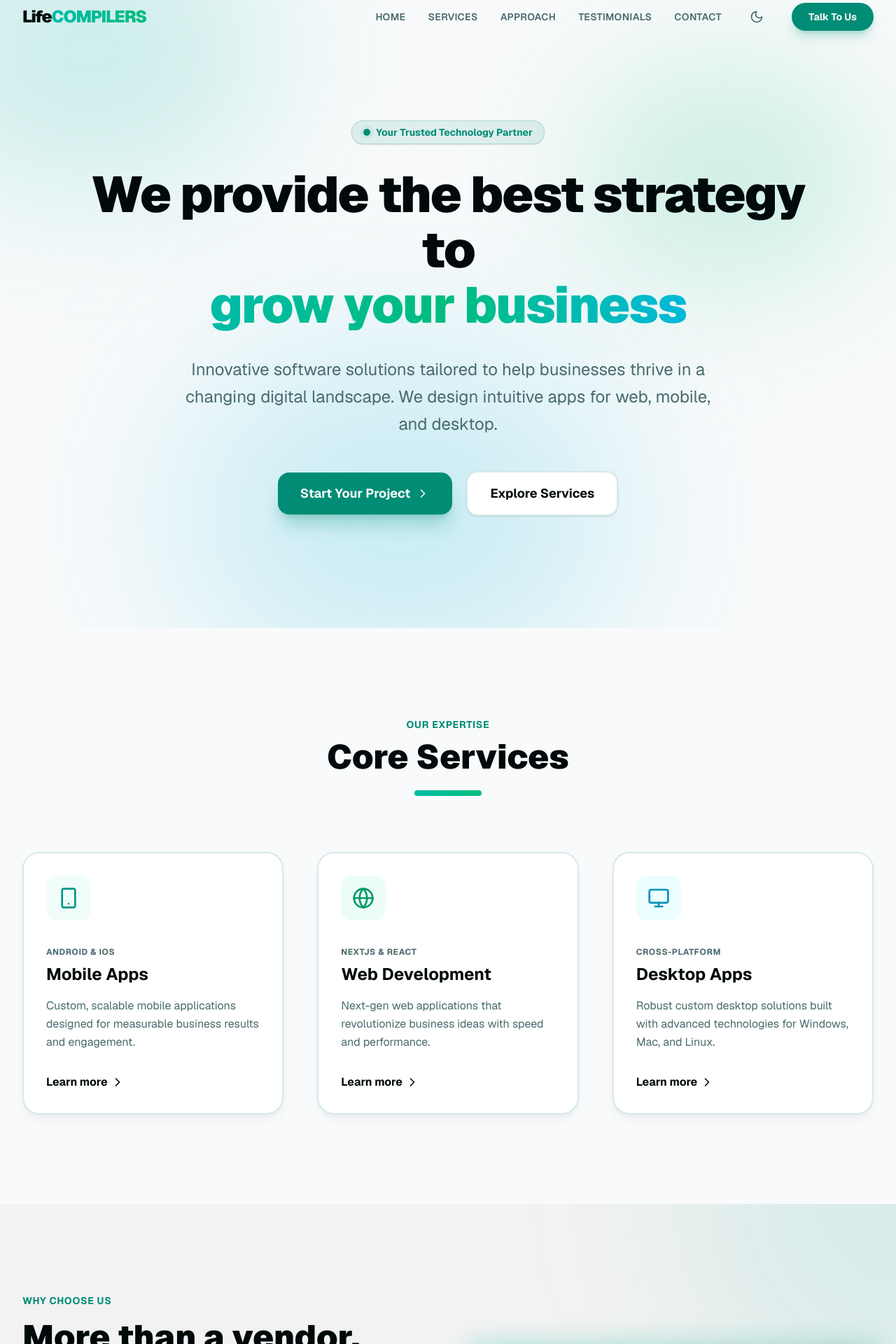
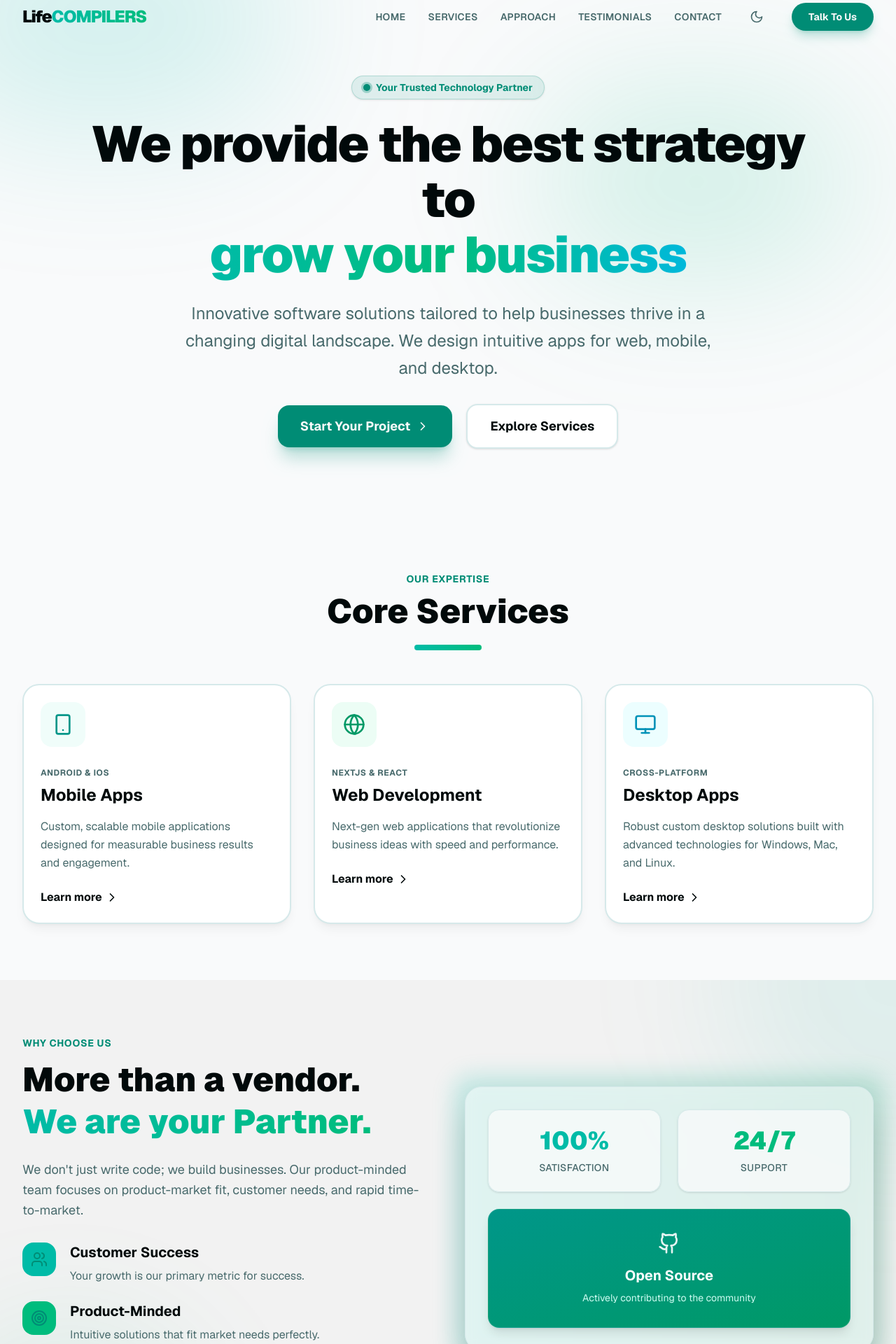
Before and after one commit to lifecompilers/lifecompilers.com, a Next.js app: page / in a window 1280 px wide. Shown: the part 20-1940 px from the top of the page at 70% size. Built offline with nearby package versions, Linux system fonts and the light colour scheme.

Commit message:
refactor: optimize spacing in multiple components
Reduce padding and margins for balanced layout.

Co-authored-by: Zilu Ramkrishna Rane <9009188+zilurrane@users.noreply.github.com>

```diff
--- a/app/globals.css
+++ b/app/globals.css
@@ -1,5 +1,5 @@
-@import 'tailwindcss';
-@import 'tw-animate-css';
+@import "tailwindcss";
+@import "tw-animate-css";
 
 @custom-variant dark (&:is(.dark *));
 
@@ -34,8 +34,20 @@
   --border: oklch(0.92 0.02 200);
   --input: oklch(0.92 0.02 200);
   --ring: oklch(0.55 0.15 180);
-
+  --chart-1: oklch(0.646 0.222 41.116);
+  --chart-2: oklch(0.6 0.118 184.704);
+  --chart-3: oklch(0.398 0.07 227.392);
+  --chart-4: oklch(0.828 0.189 84.429);
+  --chart-5: oklch(0.769 0.188 70.08);
   --radius: 0.75rem;
+  --sidebar: oklch(0.985 0 0);
+  --sidebar-foreground: oklch(0.145 0 0);
+  --sidebar-primary: oklch(0.205 0 0);
+  --sidebar-primary-foreground: oklch(0.985 0 0);
+  --sidebar-accent: oklch(0.97 0 0);
+  --sidebar-accent-foreground: oklch(0.205 0 0);
+  --sidebar-border: oklch(0.922 0 0);
+  --sidebar-ring: oklch(0.708 0 0);
 }
 
 .dark {
@@ -68,11 +80,24 @@
   --border: oklch(0.2 0.04 200);
   --input: oklch(0.2 0.04 200);
   --ring: oklch(0.5 0.15 180);
+  --chart-1: oklch(0.488 0.243 264.376);
+  --chart-2: oklch(0.696 0.17 162.48);
+  --chart-3: oklch(0.769 0.188 70.08);
+  --chart-4: oklch(0.627 0.265 303.9);
+  --chart-5: oklch(0.645 0.246 16.439);
+  --sidebar: oklch(0.205 0 0);
+  --sidebar-foreground: oklch(0.985 0 0);
+  --sidebar-primary: oklch(0.488 0.243 264.376);
+  --sidebar-primary-foreground: oklch(0.985 0 0);
+  --sidebar-accent: oklch(0.269 0 0);
+  --sidebar-accent-foreground: oklch(0.985 0 0);
+  --sidebar-border: oklch(0.269 0 0);
+  --sidebar-ring: oklch(0.439 0 0);
 }
 
 @theme inline {
-  --font-sans: 'Geist', 'Geist Fallback';
-  --font-mono: 'Geist Mono', 'Geist Mono Fallback';
+  --font-sans: "Geist", "Geist Fallback";
+  --font-mono: "Geist Mono", "Geist Mono Fallback";
   --color-background: var(--background);
   --color-foreground: var(--foreground);
   --color-card: var(--card);
@@ -92,24 +117,35 @@
   --color-border: var(--border);
   --color-input: var(--input);
   --color-ring: var(--ring);
+  --color-chart-1: var(--chart-1);
+  --color-chart-2: var(--chart-2);
+  --color-chart-3: var(--chart-3);
+  --color-chart-4: var(--chart-4);
+  --color-chart-5: var(--chart-5);
   --radius-sm: calc(var(--radius) - 4px);
   --radius-md: calc(var(--radius) - 2px);
   --radius-lg: var(--radius);
   --radius-xl: calc(var(--radius) + 4px);
+  --color-sidebar: var(--sidebar);
+  --color-sidebar-foreground: var(--sidebar-foreground);
+  --color-sidebar-primary: var(--sidebar-primary);
+  --color-sidebar-primary-foreground: var(--sidebar-primary-foreground);
+  --color-sidebar-accent: var(--sidebar-accent);
+  --color-sidebar-accent-foreground: var(--sidebar-accent-foreground);
+  --color-sidebar-border: var(--sidebar-border);
+  --color-sidebar-ring: var(--sidebar-ring);
 
-  --animate-blob: blob 7s infinite;
-  --animate-float: float 6s ease-in-out infinite;
+  /* Simplified blob animation for better performance */
+  --animate-blob: blob 10s ease-in-out infinite;
 
   @keyframes blob {
-    0% { transform: translate(0px, 0px) scale(1); }
-    33% { transform: translate(30px, -50px) scale(1.1); }
-    66% { transform: translate(-20px, 20px) scale(0.9); }
-    100% { transform: translate(0px, 0px) scale(1); }
-  }
-
-  @keyframes float {
-    0%, 100% { transform: translateY(0); }
-    50% { transform: translateY(-20px); }
+    0%,
+    100% {
+      transform: translate(0, 0) scale(1);
+    }
+    50% {
+      transform: translate(20px, -30px) scale(1.05);
+    }
   }
 }
 
@@ -118,6 +154,29 @@
     @apply border-border outline-ring/50;
   }
   body {
-    @apply bg-background text-foreground transition-colors duration-300;
+    @apply bg-background text-foreground;
+  }
+
+  /* Add smooth scroll behavior and performance hints */
+  html {
+    scroll-behavior: smooth;
+  }
+
+  /* Optimize animations for better scroll performance */
+  @media (prefers-reduced-motion: no-preference) {
+    .animate-blob {
+      will-change: transform;
+    }
+  }
+
+  /* Disable animations for users who prefer reduced motion */
+  @media (prefers-reduced-motion: reduce) {
+    *,
+    *::before,
+    *::after {
+      animation-duration: 0.01ms !important;
+      animation-iteration-count: 1 !important;
+      transition-duration: 0.01ms !important;
+    }
   }
 }
--- a/components/approach.tsx
+++ b/components/approach.tsx
@@ -1,33 +1,55 @@
-import React from 'react';
-import { Users, Target, Rocket, Github } from 'lucide-react';
+import { Users, Target, Rocket, Github } from "lucide-react"
 
 const Approach = () => {
   return (
-    <section id="approach" className="py-32 bg-foreground/5 dark:bg-background relative overflow-hidden">
-      {/* Colorful Background Elements */}
-      <div className="absolute top-0 right-0 w-[600px] h-[600px] bg-teal-500/10 rounded-full blur-[120px] -translate-y-1/2 translate-x-1/2 pointer-events-none"></div>
-      <div className="absolute bottom-0 left-0 w-[500px] h-[500px] bg-emerald-500/10 rounded-full blur-[100px] translate-y-1/2 -translate-x-1/4 pointer-events-none"></div>
+    <section id="approach" className="py-20 bg-foreground/5 dark:bg-background relative overflow-hidden">
+      <div className="absolute top-0 right-0 w-[500px] h-[500px] bg-teal-500/8 rounded-full blur-[100px] -translate-y-1/2 translate-x-1/2 pointer-events-none"></div>
+      <div className="absolute bottom-0 left-0 w-[400px] h-[400px] bg-emerald-500/8 rounded-full blur-[80px] translate-y-1/2 -translate-x-1/4 pointer-events-none"></div>
 
       <div className="max-w-7xl mx-auto px-4 sm:px-6 lg:px-8 relative z-10">
-        <div className="grid lg:grid-cols-2 gap-20 items-center">
+        <div className="grid lg:grid-cols-2 gap-12 items-center">
           <div>
             <h2 className="text-primary font-bold tracking-wider uppercase text-sm mb-3">Why Choose Us</h2>
-            <h3 className="text-4xl md:text-5xl font-black text-foreground mb-8 leading-tight">
-              More than a vendor.<br/>
-              <span className="text-transparent bg-clip-text bg-gradient-to-r from-teal-500 to-emerald-500">We are your Partner.</span>
+            <h3 className="text-4xl md:text-5xl font-black text-foreground mb-6 leading-tight">
+              More than a vendor.
+              <br />
+              <span className="text-transparent bg-clip-text bg-gradient-to-r from-teal-500 to-emerald-500">
+                We are your Partner.
+              </span>
             </h3>
-            <p className="text-muted-foreground text-lg mb-10 leading-relaxed">
-              We don't just write code; we build businesses. Our product-minded team focuses on product-market fit, customer needs, and rapid time-to-market.
+            <p className="text-muted-foreground text-lg mb-8 leading-relaxed">
+              We don't just write code; we build businesses. Our product-minded team focuses on product-market fit,
+              customer needs, and rapid time-to-market.
             </p>
 
-            <div className="space-y-8">
+            <div className="space-y-6">
               {[
-                { title: "Customer Success", desc: "Your growth is our primary metric for success.", icon: Users, color: "bg-teal-500", text: "text-teal-400" },
-                { title: "Product-Minded", desc: "Intuitive solutions that fit market needs perfectly.", icon: Target, color: "bg-emerald-500", text: "text-emerald-400" },
-                { title: "Innovative Tech", desc: "Leveraging React, NextJS, and modern stacks.", icon: Rocket, color: "bg-cyan-500", text: "text-cyan-400" }
+                {
+                  title: "Customer Success",
+                  desc: "Your growth is our primary metric for success.",
+                  icon: Users,
+                  color: "bg-teal-500",
+                  text: "text-teal-400",
+                },
+                {
+                  title: "Product-Minded",
+                  desc: "Intuitive solutions that fit market needs perfectly.",
+                  icon: Target,
+                  color: "bg-emerald-500",
+                  text: "text-emerald-400",
+                },
+                {
+                  title: "Innovative Tech",
+                  desc: "Leveraging React, NextJS, and modern stacks.",
+                  icon: Rocket,
+                  color: "bg-cyan-500",
+                  text: "text-cyan-400",
+                },
               ].map((item, i) => (
                 <div key={i} className="flex gap-5 items-start">
-                  <div className={`flex-shrink-0 w-12 h-12 rounded-xl ${item.color} bg-opacity-10 dark:bg-opacity-20 flex items-center justify-center text-primary`}>
+                  <div
+                    className={`flex-shrink-0 w-12 h-12 rounded-xl ${item.color} bg-opacity-10 dark:bg-opacity-20 flex items-center justify-center text-primary`}
+                  >
                     <item.icon size={24} />
                   </div>
                   <div>
@@ -41,17 +63,17 @@ const Approach = () => {
 
           <div className="relative">
             <div className="absolute -inset-4 bg-gradient-to-r from-teal-500 to-emerald-600 rounded-3xl blur-lg opacity-20 dark:opacity-30"></div>
-            <div className="bg-card/50 backdrop-blur-sm border border-border rounded-3xl p-8 lg:p-10 relative shadow-2xl">
+            <div className="bg-card/50 backdrop-blur-sm border border-border rounded-3xl p-6 lg:p-8 relative shadow-2xl">
               <div className="grid grid-cols-2 gap-6">
-                <div className="bg-background/80 p-6 rounded-2xl border border-border text-center transform hover:-translate-y-1 transition-transform shadow-sm">
+                <div className="bg-background/80 p-6 rounded-2xl border border-border text-center transform hover:-translate-y-1 transition-transform duration-200 shadow-sm">
                   <div className="text-4xl font-black text-teal-500 mb-2">100%</div>
                   <div className="text-sm font-medium text-muted-foreground uppercase tracking-wide">Satisfaction</div>
                 </div>
-                <div className="bg-background/80 p-6 rounded-2xl border border-border text-center transform hover:-translate-y-1 transition-transform delay-100 shadow-sm">
+                <div className="bg-background/80 p-6 rounded-2xl border border-border text-center transform hover:-translate-y-1 transition-transform duration-200 shadow-sm">
                   <div className="text-4xl font-black text-emerald-500 mb-2">24/7</div>
                   <div className="text-sm font-medium text-muted-foreground uppercase tracking-wide">Support</div>
                 </div>
-                <div className="bg-gradient-to-br from-teal-600 to-emerald-600 p-8 rounded-2xl border border-white/10 text-center col-span-2 transform hover:-translate-y-1 transition-transform delay-200 shadow-lg">
+                <div className="bg-gradient-to-br from-teal-600 to-emerald-600 p-8 rounded-2xl border border-white/10 text-center col-span-2 transform hover:-translate-y-1 transition-transform duration-200 shadow-lg">
                   <Github className="w-8 h-8 text-white mx-auto mb-4 opacity-90" />
                   <div className="text-xl font-bold text-white mb-2">Open Source</div>
                   <div className="text-sm text-teal-100">Actively contributing to the community</div>
@@ -62,7 +84,7 @@ const Approach = () => {
         </div>
       </div>
     </section>
-  );
-};
+  )
+}
 
-export default Approach;
+export default Approach
--- a/components/hero.tsx
+++ b/components/hero.tsx
@@ -1,19 +1,16 @@
-import React from 'react';
-import { ChevronRight } from 'lucide-react';
+import { ChevronRight } from "lucide-react"
 
 const Hero = () => {
   return (
-    <section id="home" className="relative pt-32 pb-24 lg:pt-48 lg:pb-40 overflow-hidden bg-background">
-      {/* Vibrant Background Blobs */}
+    <section id="home" className="relative pt-24 pb-16 lg:pt-32 lg:pb-24 overflow-hidden bg-background">
       <div className="absolute top-0 left-0 w-full h-full overflow-hidden pointer-events-none">
-        <div className="absolute -top-[10%] -left-[10%] w-[40%] h-[40%] rounded-full bg-teal-500/20 blur-[120px] mix-blend-multiply dark:mix-blend-screen animate-blob"></div>
-        <div className="absolute top-[10%] right-[0%] w-[35%] h-[35%] rounded-full bg-emerald-500/20 blur-[120px] mix-blend-multiply dark:mix-blend-screen animate-blob [animation-delay:2s]"></div>
-        <div className="absolute -bottom-[10%] left-[20%] w-[45%] h-[45%] rounded-full bg-cyan-500/20 blur-[120px] mix-blend-multiply dark:mix-blend-screen animate-blob [animation-delay:4s]"></div>
+        <div className="absolute -top-[10%] -left-[10%] w-[40%] h-[40%] rounded-full bg-teal-500/15 blur-[100px] animate-blob"></div>
+        <div className="absolute top-[20%] right-[5%] w-[35%] h-[35%] rounded-full bg-emerald-500/15 blur-[100px] animate-blob [animation-delay:5s]"></div>
       </div>
 
       <div className="max-w-7xl mx-auto px-4 sm:px-6 lg:px-8 relative z-10">
         <div className="text-center max-w-5xl mx-auto">
-          <div className="inline-flex items-center gap-2 px-4 py-1.5 rounded-full bg-primary/10 text-primary text-sm font-bold mb-8 border border-primary/20 shadow-sm backdrop-blur-sm">
+          <div className="inline-flex items-center gap-2 px-4 py-1.5 rounded-full bg-primary/10 text-primary text-sm font-bold mb-6 border border-primary/20 shadow-sm backdrop-blur-sm">
             <span className="relative flex h-2.5 w-2.5">
               <span className="animate-ping absolute inline-flex h-full w-full rounded-full bg-primary opacity-75"></span>
               <span className="relative inline-flex rounded-full h-2.5 w-2.5 bg-primary"></span>
@@ -21,28 +18,29 @@ const Hero = () => {
             Your Trusted Technology Partner
           </div>
 
-          <h1 className="text-5xl md:text-7xl font-black text-foreground tracking-tight mb-8 leading-[1.1]">
+          <h1 className="text-5xl md:text-7xl font-black text-foreground tracking-tight mb-6 leading-[1.1]">
             We provide the best strategy to <br className="hidden md:block" />
-            <span className="text-transparent bg-clip-text bg-gradient-to-r from-teal-500 via-emerald-500 to-cyan-500 animate-gradient-x">
+            <span className="text-transparent bg-clip-text bg-gradient-to-r from-teal-500 via-emerald-500 to-cyan-500">
               grow your business
             </span>
           </h1>
 
-          <p className="text-xl md:text-2xl text-muted-foreground mb-12 max-w-3xl mx-auto leading-relaxed">
-            Innovative software solutions tailored to help businesses thrive in a changing digital landscape. We design intuitive apps for web, mobile, and desktop.
+          <p className="text-xl md:text-2xl text-muted-foreground mb-8 max-w-3xl mx-auto leading-relaxed">
+            Innovative software solutions tailored to help businesses thrive in a changing digital landscape. We design
+            intuitive apps for web, mobile, and desktop.
           </p>
 
           <div className="flex flex-col sm:flex-row gap-5 justify-center items-center">
             <a
               href="#contact"
-              className="w-full sm:w-auto inline-flex items-center justify-center bg-primary hover:bg-primary/90 text-primary-foreground px-8 py-4 rounded-xl text-lg font-bold transition-all shadow-xl shadow-primary/25 hover:shadow-primary/40 hover:-translate-y-1"
+              className="w-full sm:w-auto inline-flex items-center justify-center bg-primary hover:bg-primary/90 text-primary-foreground px-8 py-4 rounded-xl text-lg font-bold transition-all duration-200 shadow-xl shadow-primary/25 hover:shadow-primary/40 hover:-translate-y-0.5"
             >
               Start Your Project
               <ChevronRight className="ml-2 h-5 w-5" />
             </a>
             <a
               href="#services"
-              className="w-full sm:w-auto inline-flex items-center justify-center bg-card hover:bg-accent text-foreground border-2 border-border hover:border-primary/30 px-8 py-4 rounded-xl text-lg font-bold transition-all hover:-translate-y-1 shadow-sm hover:shadow-md"
+              className="w-full sm:w-auto inline-flex items-center justify-center bg-card hover:bg-accent text-foreground border-2 border-border hover:border-primary/30 px-8 py-4 rounded-xl text-lg font-bold transition-all duration-200 hover:-translate-y-0.5 shadow-sm hover:shadow-md"
             >
               Explore Services
             </a>
@@ -50,7 +48,7 @@ const Hero = () => {
         </div>
       </div>
     </section>
-  );
-};
+  )
+}
 
-export default Hero;
+export default Hero
--- a/components/services.tsx
+++ b/components/services.tsx
@@ -1,86 +1,95 @@
-import React from 'react';
-import { Smartphone, Globe, Monitor, ChevronRight } from 'lucide-react';
+import { Smartphone, Globe, Monitor, ChevronRight } from "lucide-react"
 
 const Services = () => {
   const services = [
     {
-      title: 'Mobile Apps',
-      subtitle: 'Android & iOS',
-      desc: 'Custom, scalable mobile applications designed for measurable business results and engagement.',
+      title: "Mobile Apps",
+      subtitle: "Android & iOS",
+      desc: "Custom, scalable mobile applications designed for measurable business results and engagement.",
       icon: <Smartphone className="h-8 w-8" />,
       styles: {
-        bg: 'bg-teal-50 dark:bg-teal-950/30',
-        hoverBg: 'group-hover:bg-teal-500',
-        iconColor: 'text-teal-600 dark:text-teal-400',
-        hoverIconColor: 'group-hover:text-white',
-        border: 'hover:border-teal-200 dark:hover:border-teal-800',
-        shadow: 'hover:shadow-teal-500/10'
-      }
+        bg: "bg-teal-50 dark:bg-teal-950/30",
+        hoverBg: "group-hover:bg-teal-500",
+        iconColor: "text-teal-600 dark:text-teal-400",
+        hoverIconColor: "group-hover:text-white",
+        border: "hover:border-teal-200 dark:hover:border-teal-800",
+        shadow: "hover:shadow-teal-500/10",
+      },
     },
     {
-      title: 'Web Development',
-      subtitle: 'NextJS & React',
-      desc: 'Next-gen web applications that revolutionize business ideas with speed and performance.',
+      title: "Web Development",
+      subtitle: "NextJS & React",
+      desc: "Next-gen web applications that revolutionize business ideas with speed and performance.",
       icon: <Globe className="h-8 w-8" />,
       styles: {
-        bg: 'bg-emerald-50 dark:bg-emerald-950/30',
-        hoverBg: 'group-hover:bg-emerald-500',
-        iconColor: 'text-emerald-600 dark:text-emerald-400',
-        hoverIconColor: 'group-hover:text-white',
-        border: 'hover:border-emerald-200 dark:hover:border-emerald-800',
-        shadow: 'hover:shadow-emerald-500/10'
-      }
+        bg: "bg-emerald-50 dark:bg-emerald-950/30",
+        hoverBg: "group-hover:bg-emerald-500",
+        iconColor: "text-emerald-600 dark:text-emerald-400",
+        hoverIconColor: "group-hover:text-white",
+        border: "hover:border-emerald-200 dark:hover:border-emerald-800",
+        shadow: "hover:shadow-emerald-500/10",
+      },
     },
     {
-      title: 'Desktop Apps',
-      subtitle: 'Cross-Platform',
-      desc: 'Robust custom desktop solutions built with advanced technologies for Windows, Mac, and Linux.',
+      title: "Desktop Apps",
+      subtitle: "Cross-Platform",
+      desc: "Robust custom desktop solutions built with advanced technologies for Windows, Mac, and Linux.",
       icon: <Monitor className="h-8 w-8" />,
       styles: {
-        bg: 'bg-cyan-50 dark:bg-cyan-950/30',
-        hoverBg: 'group-hover:bg-cyan-500',
-        iconColor: 'text-cyan-600 dark:text-cyan-400',
-        hoverIconColor: 'group-hover:text-white',
-        border: 'hover:border-cyan-200 dark:hover:border-cyan-800',
-        shadow: 'hover:shadow-cyan-500/10'
-      }
-    }
-  ];
+        bg: "bg-cyan-50 dark:bg-cyan-950/30",
+        hoverBg: "group-hover:bg-cyan-500",
+        iconColor: "text-cyan-600 dark:text-cyan-400",
+        hoverIconColor: "group-hover:text-white",
+        border: "hover:border-cyan-200 dark:hover:border-cyan-800",
+        shadow: "hover:shadow-cyan-500/10",
+      },
+    },
+  ]
 
   return (
-    <section id="services" className="py-32 bg-background relative">
+    <section id="services" className="py-20 bg-background relative">
       <div className="max-w-7xl mx-auto px-4 sm:px-6 lg:px-8">
-        <div className="text-center mb-20">
+        <div className="text-center mb-12">
           <h2 className="text-primary font-bold tracking-wider uppercase text-sm mb-3">Our Expertise</h2>
           <h3 className="text-4xl md:text-5xl font-black text-foreground mb-6">Core Services</h3>
           <div className="w-24 h-2 bg-gradient-to-r from-teal-500 to-emerald-500 mx-auto rounded-full"></div>
         </div>
 
-        <div className="grid md:grid-cols-3 gap-8 lg:gap-12">
+        <div className="grid md:grid-cols-3 gap-6 lg:gap-8">
           {services.map((service, idx) => (
             <div
               key={idx}
-              className={`group relative p-8 rounded-3xl bg-card border-2 border-border ${service.styles.border} transition-all duration-300 hover:-translate-y-2 shadow-lg shadow-black/5 dark:shadow-black/20 ${service.styles.shadow}`}
+              className={`group relative p-6 rounded-3xl bg-card border-2 border-border ${service.styles.border} transition-all duration-200 hover:-translate-y-1 shadow-lg shadow-black/5 dark:shadow-black/20 ${service.styles.shadow}`}
             >
-              <div className={`w-16 h-16 rounded-2xl ${service.styles.bg} ${service.styles.hoverBg} flex items-center justify-center mb-8 transition-colors duration-300`}>
-                <div className={`${service.styles.iconColor} ${service.styles.hoverIconColor} transition-colors duration-300`}>
+              <div
+                className={`w-16 h-16 rounded-2xl ${service.styles.bg} ${service.styles.hoverBg} flex items-center justify-center mb-6 transition-colors duration-200`}
+              >
+                <div
+                  className={`${service.styles.iconColor} ${service.styles.hoverIconColor} transition-colors duration-200`}
+                >
                   {service.icon}
                 </div>
               </div>
 
-              <span className="inline-block text-xs font-bold uppercase tracking-wider text-muted-foreground mb-2">{service.subtitle}</span>
+              <span className="inline-block text-xs font-bold uppercase tracking-wider text-muted-foreground mb-2">
+                {service.subtitle}
+              </span>
               <h4 className="text-2xl font-bold text-foreground mb-4">{service.title}</h4>
-              <p className="text-muted-foreground leading-relaxed mb-8">{service.desc}</p>
+              <p className="text-muted-foreground leading-relaxed mb-6">{service.desc}</p>
 
-              <a href="#contact" className="inline-flex items-center font-bold text-foreground group-hover:text-primary transition-colors">
-                Learn more <ChevronRight className="h-5 w-5 ml-1 transition-transform group-hover:translate-x-1" />
+              <a
+                href="#contact"
+                className="inline-flex items-center font-bold text-foreground group-hover:text-primary transition-colors duration-200"
+              >
+                Learn more{" "}
+                <ChevronRight className="h-5 w-5 ml-1 transition-transform duration-200 group-hover:translate-x-1" />
               </a>
             </div>
           ))}
         </div>
       </div>
     </section>
-  );
-};
+  )
+}
 
-export default Services;
+export default Services
```
Also changed, not shown: components/contact.tsx (+53 -24 lines), components/testimonials.tsx (+35 -22 lines).
